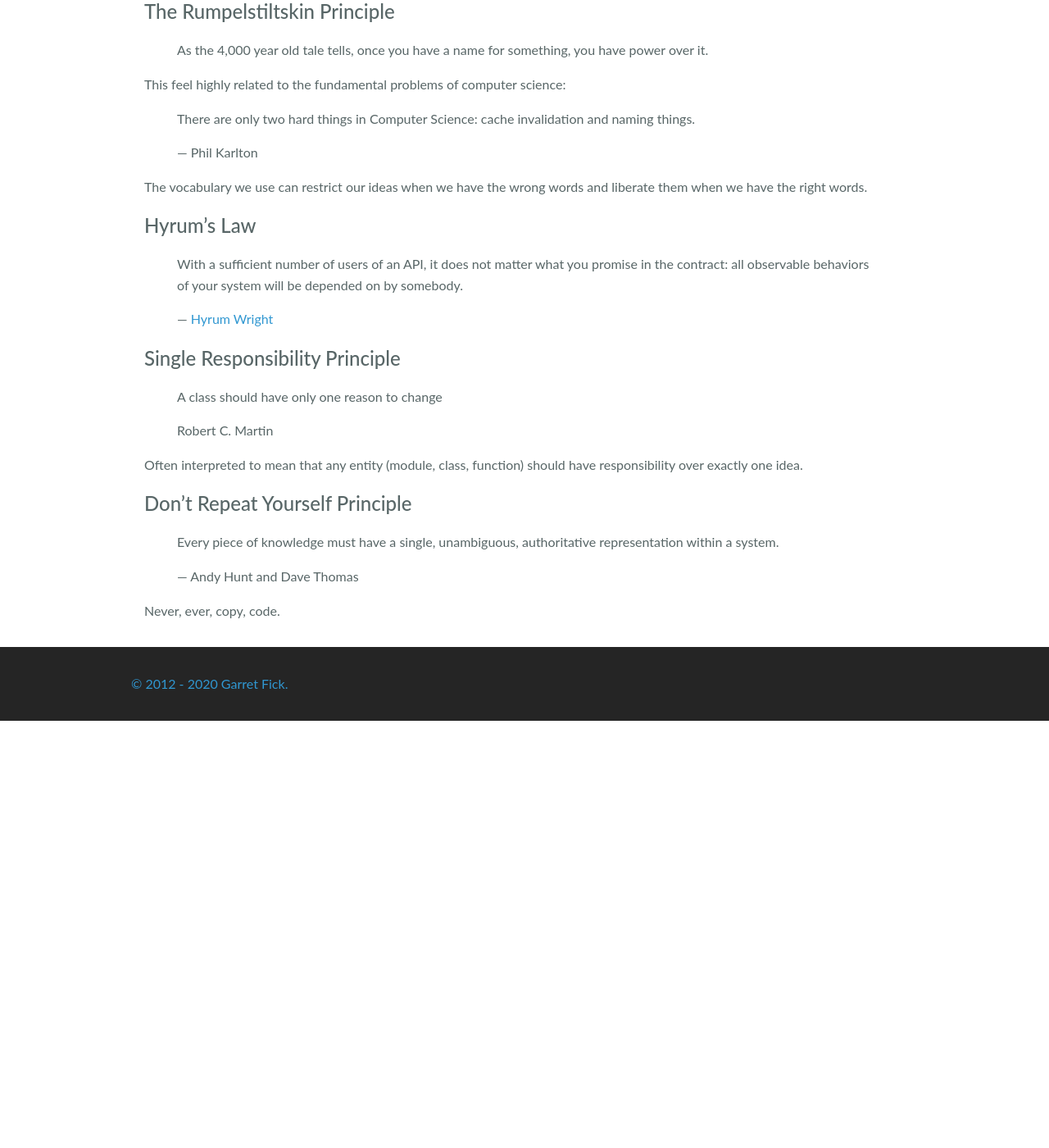
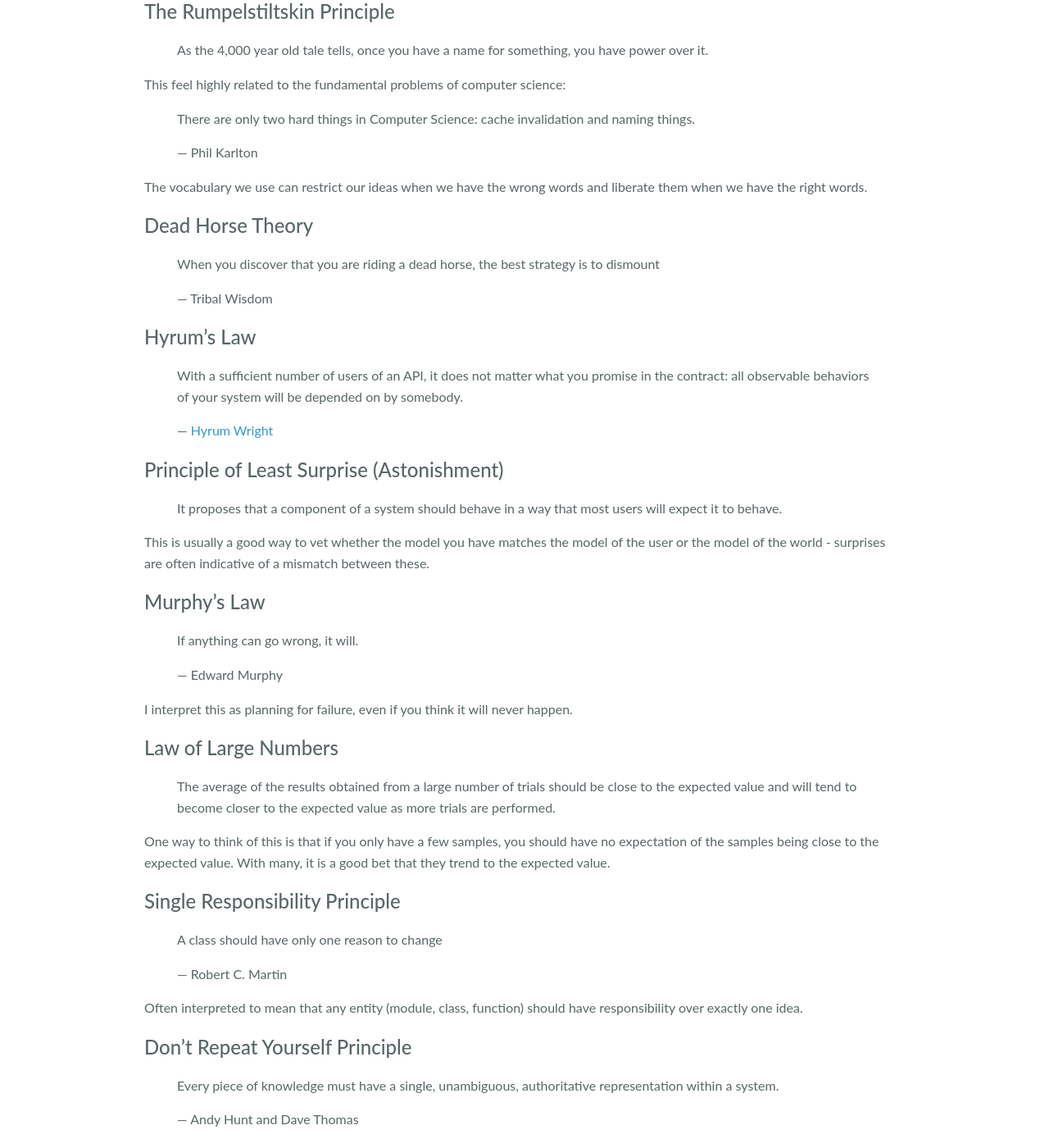
Before and after one commit to garretfick/garretfick.github.io, a Jekyll site: the page built from _posts/2021-08-26-catalog-of-principles.md, in a window 1280 px wide and 1400 px high, scrolled down 620 px. Shown: the whole window at 82% size. Built offline with Jekyll 4.4.1, drawn with Linux system fonts in a browser that asks for light colours; before the commit the page ends 1499 px from its top, so only the background shows below that; some of the changed text lies outside the part shown.

Commit message:
Add a few more principles and laws

```diff
--- a/_posts/2021-08-26-catalog-of-principles.md
+++ b/_posts/2021-08-26-catalog-of-principles.md
@@ -35,6 +35,13 @@ This feel highly related to the fundamental problems of computer science:
 The vocabulary we use can restrict our ideas when we have the wrong words and
 liberate them when we have the right words.
 
+## Dead Horse Theory
+
+> When you discover that you are riding a dead horse, the best strategy is to
+> dismount
+>
+> — Tribal Wisdom
+
 ## Hyrum's Law
 
 > With a sufficient number of users of an API, it does not matter what you
@@ -43,11 +50,39 @@ liberate them when we have the right words.
 >
 > — [Hyrum Wright](https://www.hyrumslaw.com/)
 
+## Principle of Least Surprise (Astonishment)
+
+> It proposes that a component of a system should behave in a way that most
+> users will expect it to behave.
+
+This is usually a good way to vet whether the model you have matches the model
+of the user or the model of the world - surprises are often indicative of a
+mismatch between these.
+
+## Murphy's Law
+
+> If anything can go wrong, it will.
+>
+> — Edward Murphy
+
+I interpret this as planning for failure, even if you think it will never
+happen.
+
+## Law of Large Numbers
+
+> The average of the results obtained from a large number of trials should be
+> close to the expected value and will tend to become closer to the expected
+> value as more trials are performed.
+
+One way to think of this is that if you only have a few samples, you should
+have no expectation of the samples being close to the expected value. With
+many, it is a good bet that they trend to the expected value.
+
 ## Single Responsibility Principle
 
 > A class should have only one reason to change
 >
-> Robert C. Martin
+> — Robert C. Martin
 
 Often interpreted to mean that any entity (module, class, function) should have
 responsibility over exactly one idea.
```
